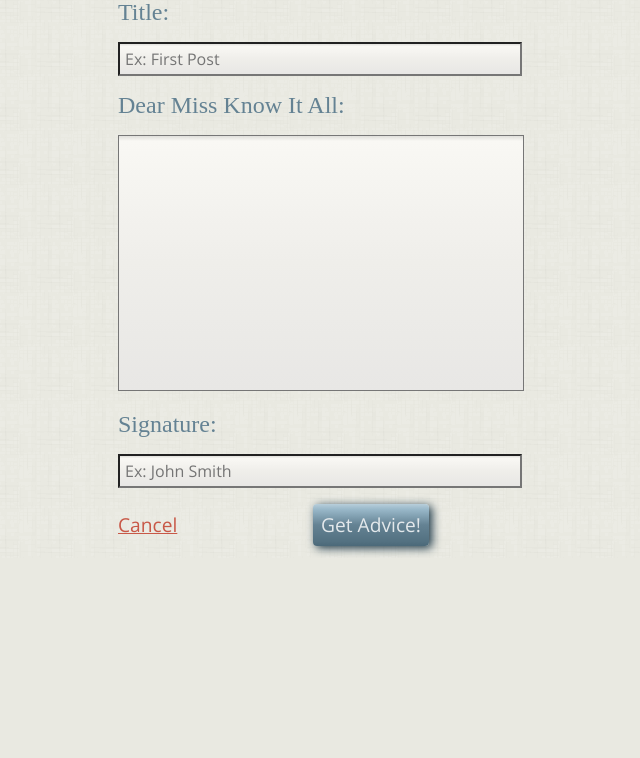
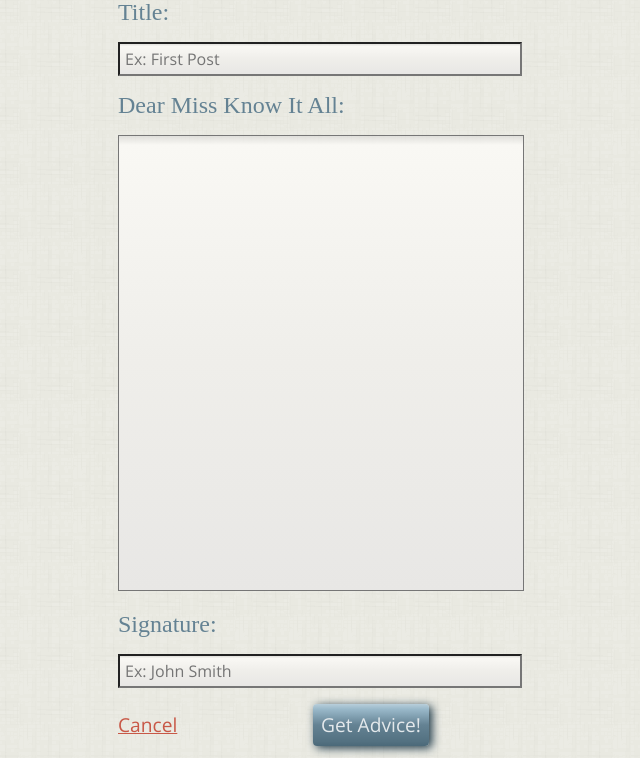
Before and after one commit to rachaelahill/missKnowItAll, a CodeIgniter app: page /index.php/client/user_posting in a window 1280 px wide. Shown: the part 356-1114 px from the top of the page, without its empty margins (359-999 px from the left). Before the commit the page ends 912 px from the top, so only its background shows below. Run offline with CodeIgniter, Linux system fonts and the light colour scheme; some libraries are stand-ins or nearby versions; some web fonts are replaced.

Commit message:
posting form - text areaheight longer

```diff
--- a/incs/css/screen.css
+++ b/incs/css/screen.css
@@ -354,7 +354,7 @@ header{
   background: linear-gradient(to bottom,  rgba(214,213,212,0.5) 0%,rgba(249,248,244,1) 2%,rgba(239,238,234,1) 50%,rgba(232,231,229,1) 100%); /* W3C */
   filter: progid:DXImageTransform.Microsoft.gradient( startColorstr='#80d6d5d4', endColorstr='#e8e7e5',GradientType=0 );/*IE6-9*/
   width: 400px;
-  height: 250px;
+  height: 450px;
   font: 1em 'Open Sans', Helvetica, sans-serif;
   color: #181714;
   resize: none;
```
